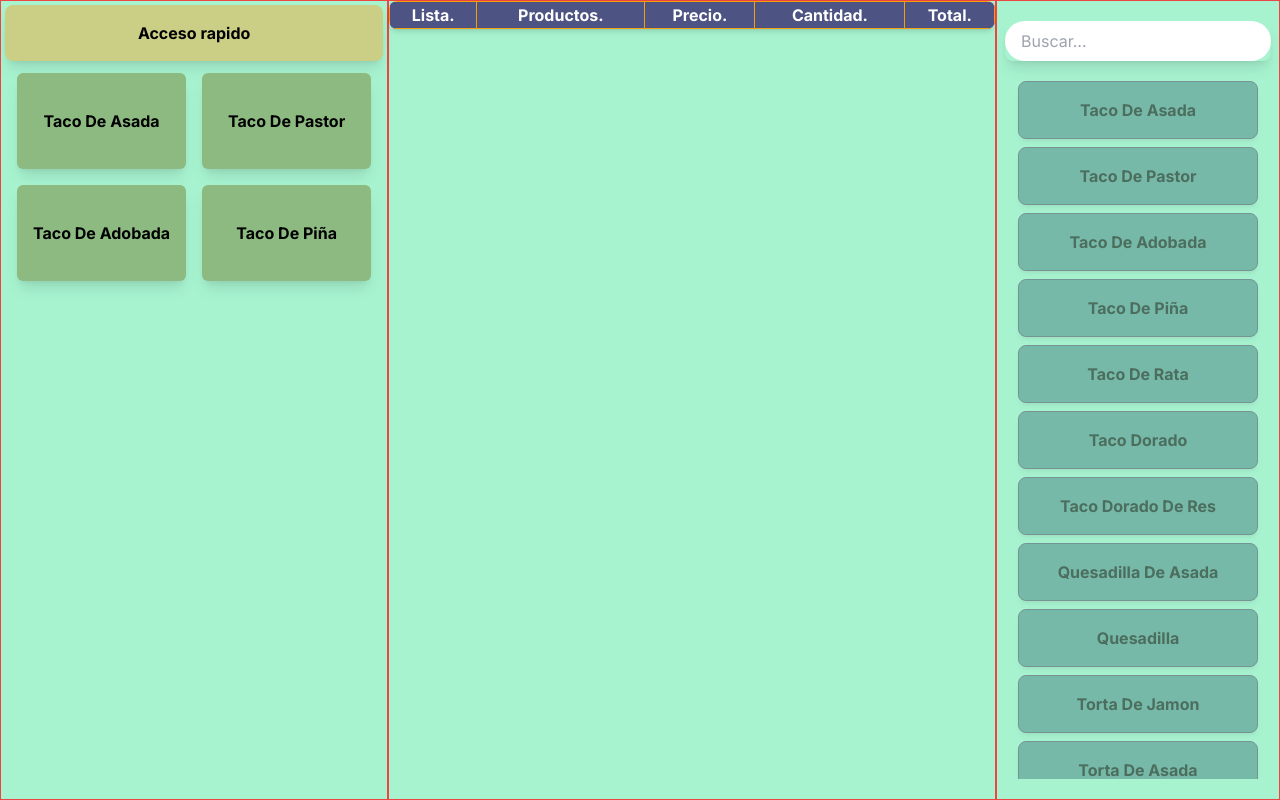
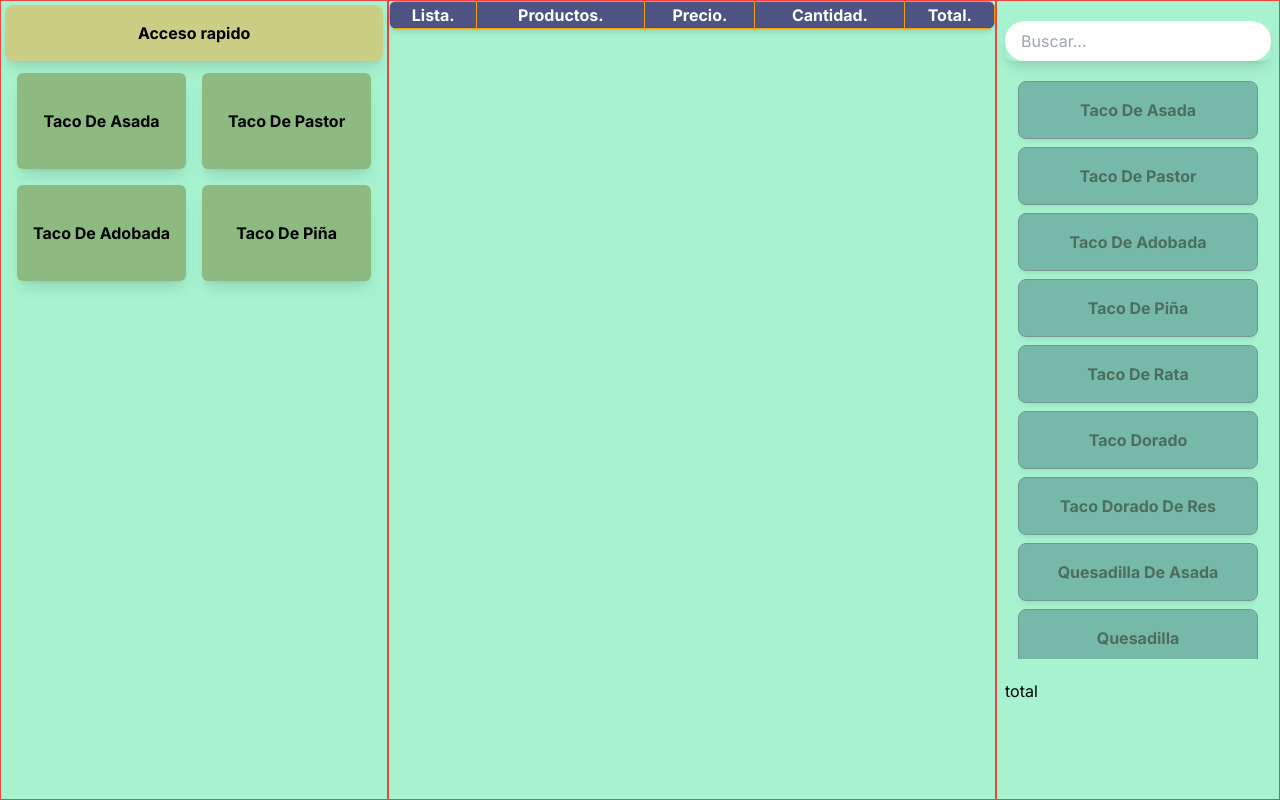
Before and after one commit to JesusOlivas12/practicas_perronas, a Next.js app: page / in a window 1280 px wide. Built offline with nearby package versions, Linux system fonts and the light colour scheme.

Commit message:
percentage section add

```diff
--- a/src/app/components/add-product.js
+++ b/src/app/components/add-product.js
@@ -14,16 +14,16 @@ export default function AddProduct ({ products = [] }) {
   }
 
   return (
-    <div className='flex flex-col h-full py-5 gap-4 px-2 '>
+    <div className='flex flex-col h-[85%] py-5 gap-4 '>
       <div className='max-w-md mx-auto rounded-lg shadow-lg'>
         <input
           onChange={handleSearchProduct}
           type='text'
           placeholder='Buscar...'
-          className='w-full py-2 px-4 rounded-full focus:outline-none focus:ring focus:border-blue-300'
+          className='w-full px-4 py-2 rounded-full focus:outline-none focus:ring focus:border-blue-300'
         />
       </div>
-      <div className='flex-col flex overflow-y-auto flex-1'>
+      <div className='flex flex-col flex-1 overflow-y-auto'>
         {searchProduct.length > 0
           ? (
               searchProduct.map((product) => (
@@ -57,7 +57,7 @@ function ProductEntity ({ product = {} }) {
   }
 
   return (
-    <div className=' flex justify-center items-center p-1 '>
+    <div className='flex items-center justify-center p-1 '>
       <button
         className='bg-[#518988]  font-bold py-4 px-4 rounded-lg w-60 h-15 text-center shadow-md border border-[#514663] opacity-55'
         onClick={handleAddProduct}
--- a/src/app/components/table-products/confirm-buy.js
+++ b/src/app/components/table-products/confirm-buy.js
@@ -1,6 +1,6 @@
 export default function Buy () {
   return (
-    <div>
+    <div className='h-[15%]'>
       <span>
         total
       </span>
--- a/src/app/page.js
+++ b/src/app/page.js
@@ -8,14 +8,14 @@ import Buy from './components/table-products/confirm-buy'
 
 export default function Home () {
   return (
-    <main className='flex h-full bg-emerald-200 '>
+    <main className='flex h-full overflow-hidden bg-emerald-200'>
       <section className='border border-red-500'>
         <QuickAccess quickAccessProducts={quickAccessProducts} />
       </section>
       <section className='flex-1 border border-red-500'>
         <TableProducts products={products} />
       </section>
-      <section className='border border-red-500 h-full flex flex-col overflow-hidden'>
+      <section className='flex flex-col px-2 overflow-hidden border border-red-500'>
         <AddProduct products={products} />
         <Buy />
       </section>
```
